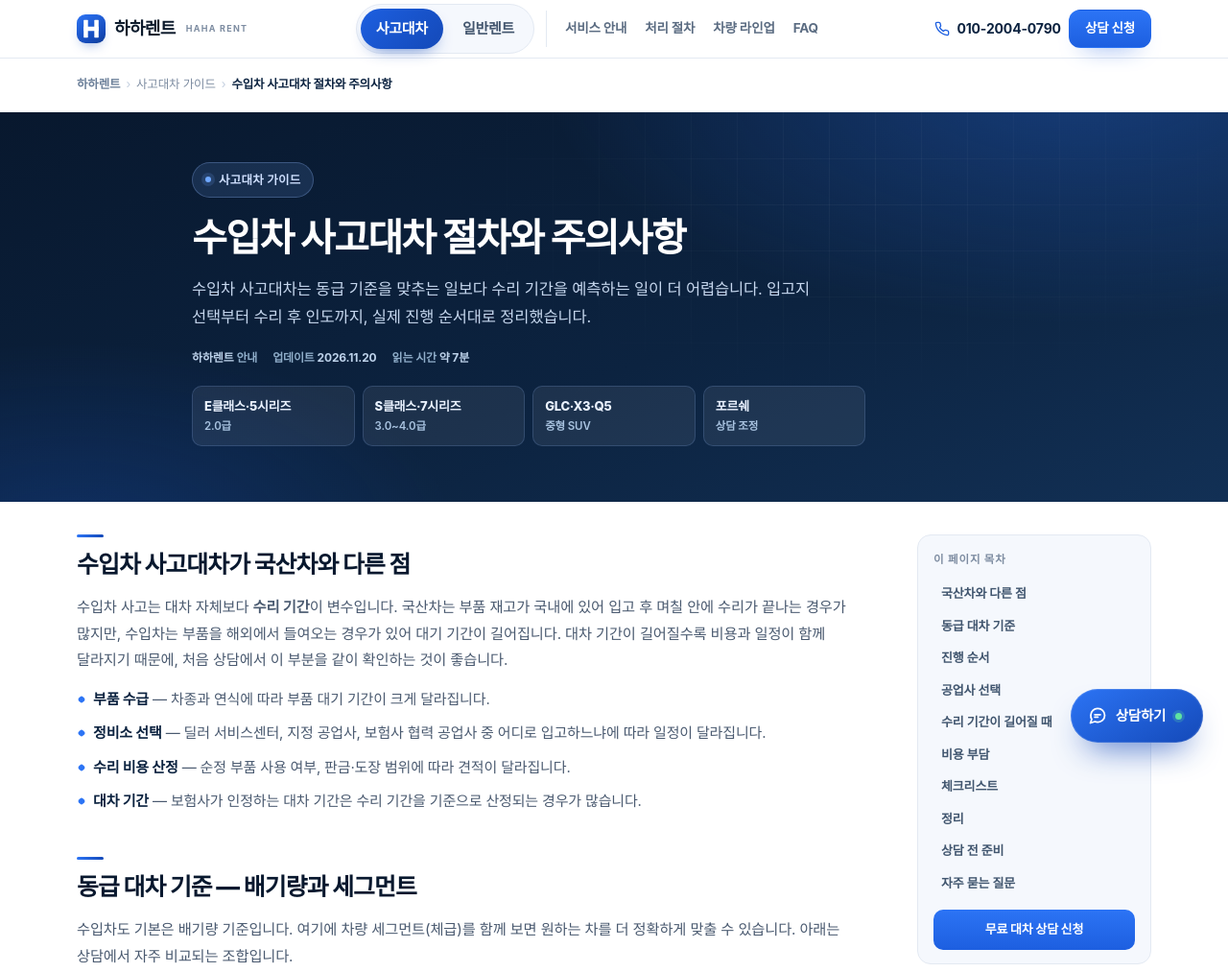
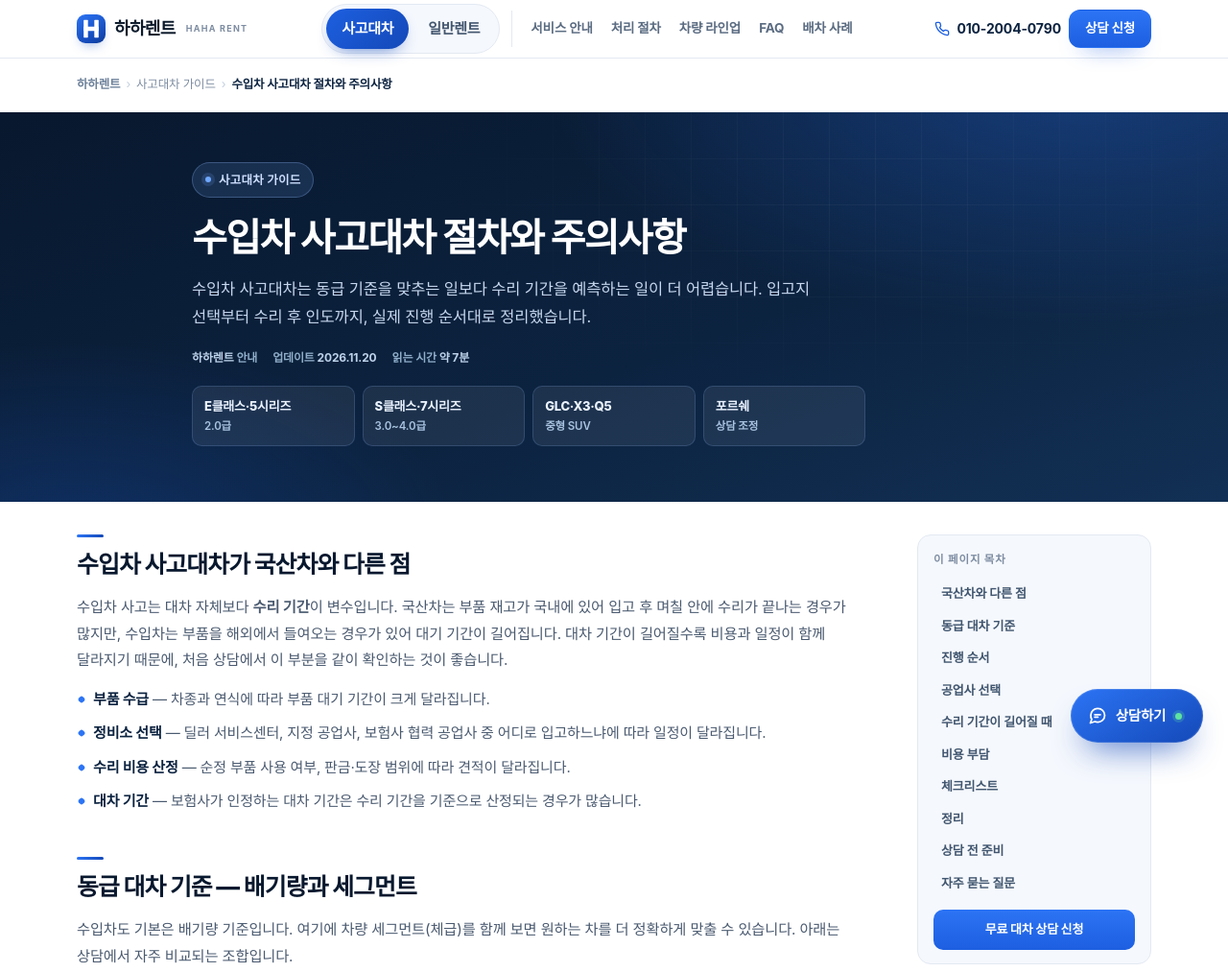
Before and after one commit to GR0790/haharent-demo, a plain HTML site: page guide/import-car/index.html in a window 1280 px wide. Shown: the top 1013 px of the page at 96% size. Drawn offline with Linux system fonts and the light colour scheme; a web font is replaced by a local one.

Commit message:
헤더 메뉴에 '배차 사례' 추가: 데스크톱 상단 내비·모바일 메뉴, 사고대차 가이드 3종은 /#cases로 연결

```diff
--- a/guide/import-car/index.html
+++ b/guide/import-car/index.html
@@ -326,6 +326,7 @@
         <a href="/#process">처리 절차</a>
         <a href="/#fleet">차량 라인업</a>
         <a href="/#faq">FAQ</a>
+        <a href="/#cases">배차 사례</a>
       </div>
     </nav>
     <div class="header-actions">
@@ -345,6 +346,7 @@
     <a class="nav-sub" href="/#process">처리 절차</a>
     <a class="nav-sub" href="/#fleet">차량 라인업</a>
     <a class="nav-sub" href="/#faq">자주 묻는 질문</a>
+    <a class="nav-sub" href="/#cases">배차 사례</a>
     <a href="tel:01020040790">전화 상담 010-2004-0790</a>
     <a class="btn btn-primary btn-block" href="/#consult">무료 대차 상담 신청</a>
   </nav>
```
Also changed, not shown: guide/displacement/index.html (+2 -0 lines), guide/fault-ratio/index.html (+2 -0 lines), index.html (+2 -0 lines).
